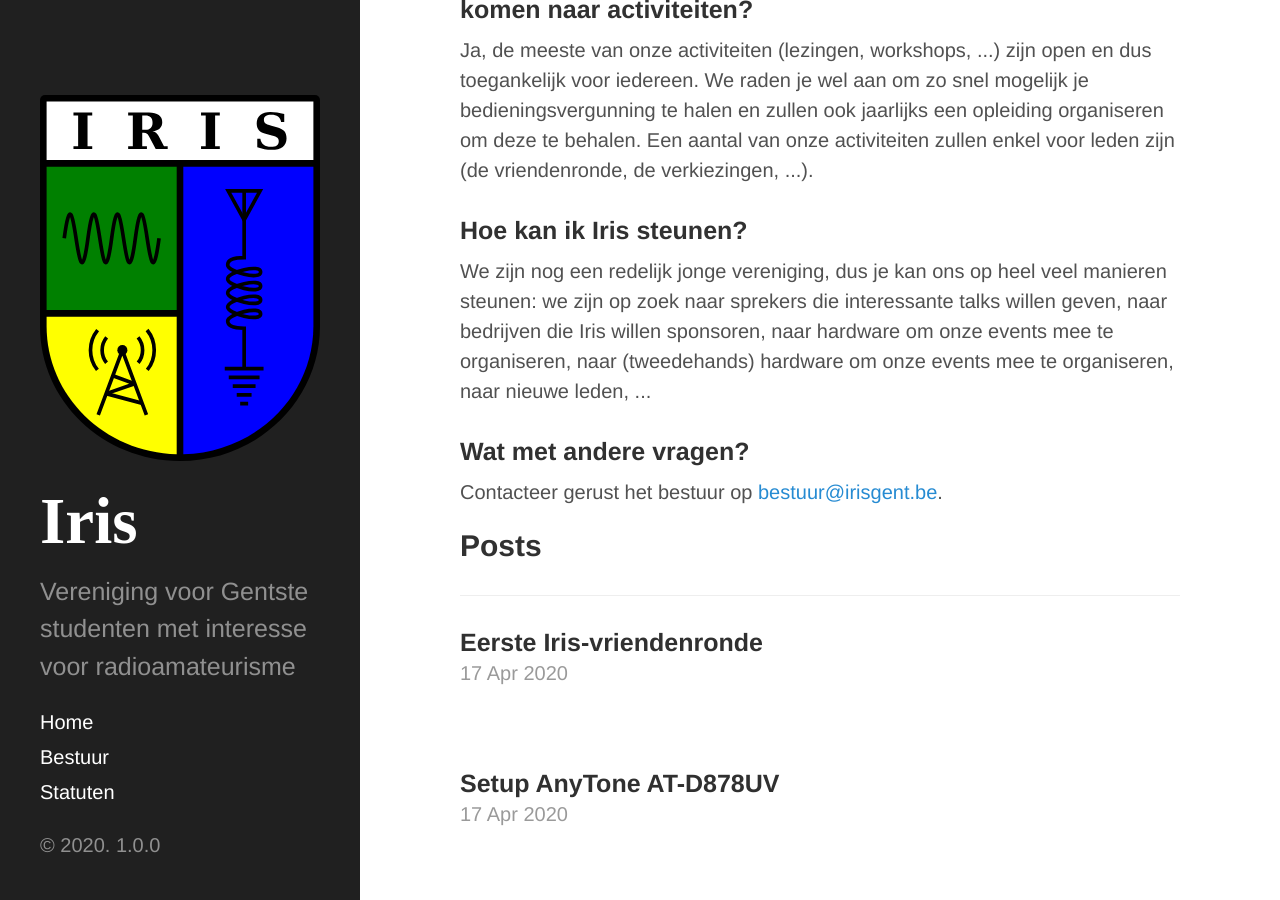
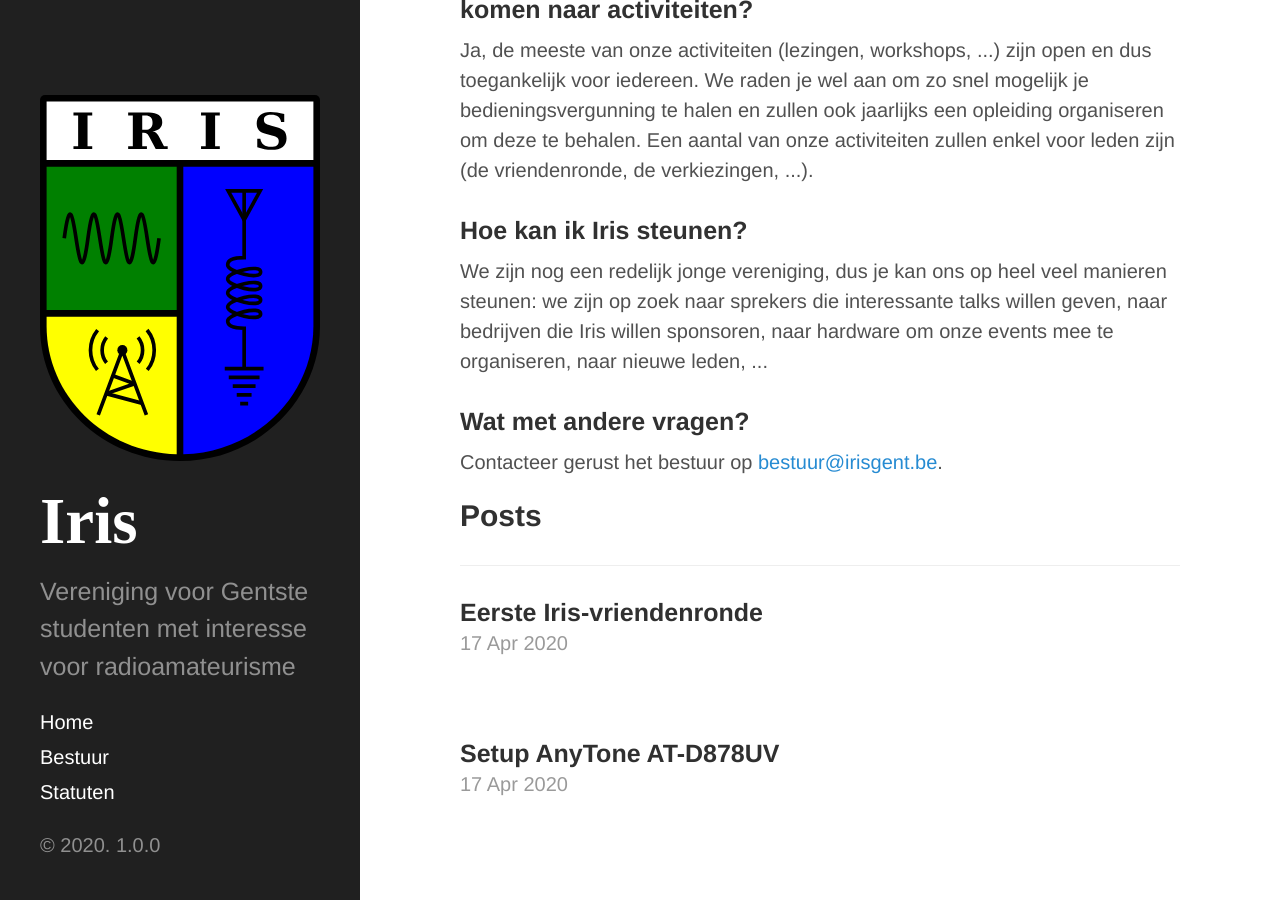
Before and after one commit to rien/irisgent, a Jekyll site: the page built from index.html, in a window 1280 px wide and 900 px high, scrolled down 1447 px. Built offline with Jekyll 4.4.1, drawn with Linux system fonts in a browser that asks for light colours.

Commit message:
Remove duplicate sentence

```diff
--- a/index.html
+++ b/index.html
@@ -62,7 +62,7 @@ de verkiezingen, ...).
 We zijn nog een redelijk jonge vereniging, dus je kan ons op heel veel manieren steunen:
 we zijn op zoek naar sprekers die interessante talks willen geven,
 naar bedrijven die Iris willen sponsoren, naar hardware om onze events mee te organiseren,
-naar (tweedehands) hardware om onze events mee te organiseren, naar nieuwe leden, ...
+naar nieuwe leden, ...
 </p>
 
 <h3>Wat met andere vragen?</h3>
```
